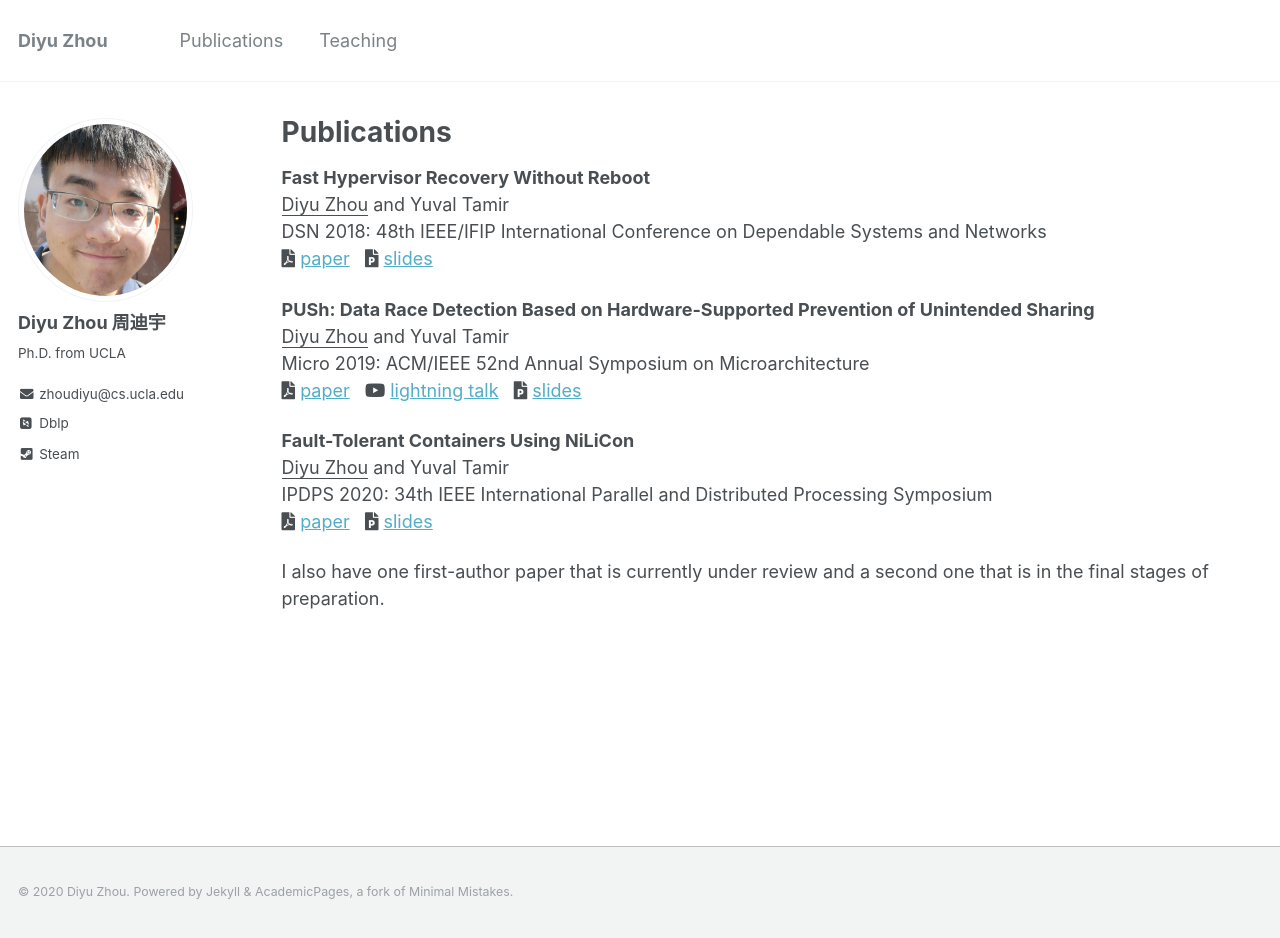
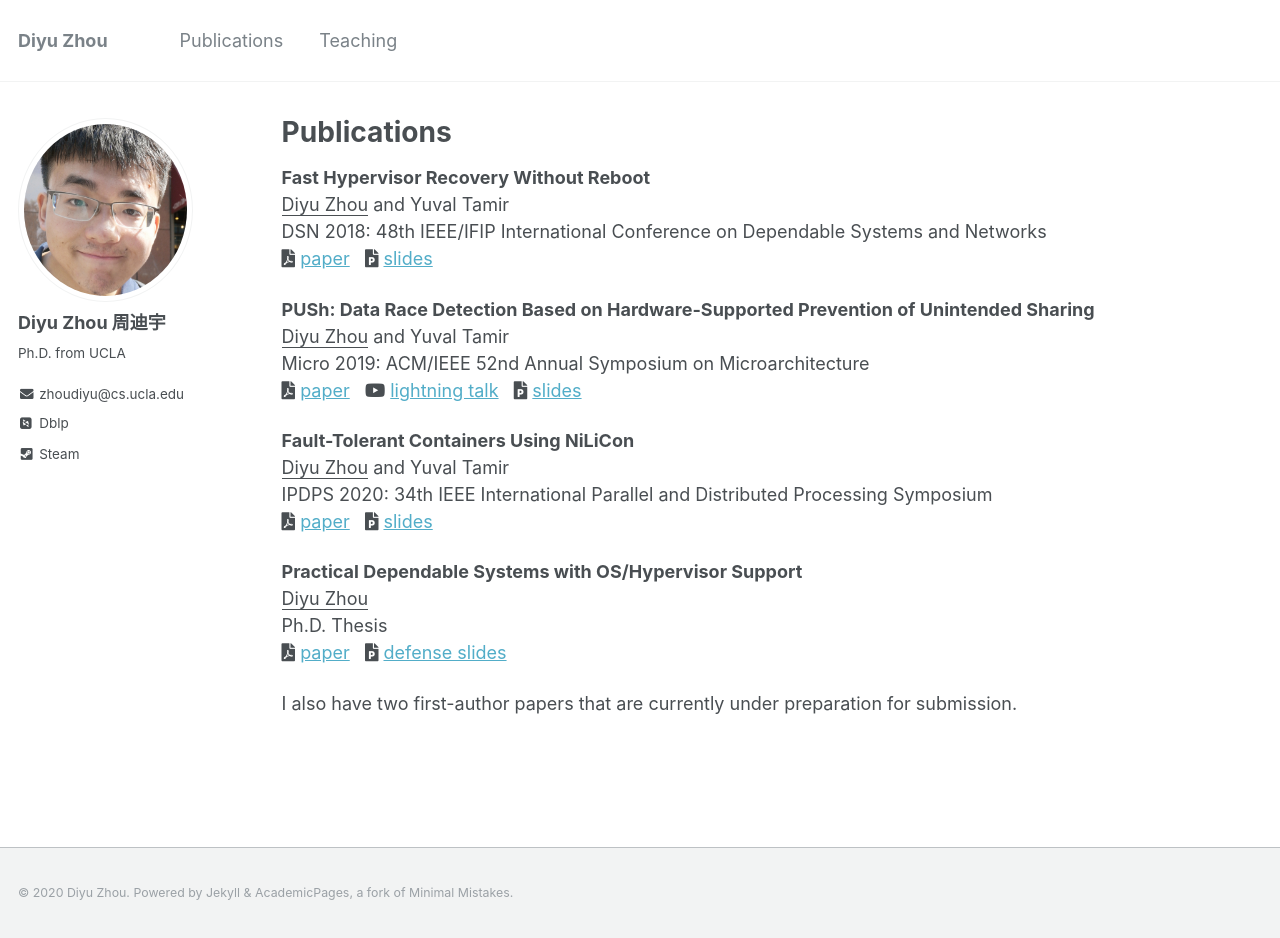
Before and after one commit to zhou-diyu/zhou-diyu.github.io, a Jekyll site: the page built from _pages/publications.md, in a window 1280 px wide and 938 px high. Built offline with Jekyll 4.4.1, drawn with Linux system fonts in a browser that asks for light colours; some web fonts are replaced.

Commit message:
Update publications.md

```diff
--- a/_pages/publications.md
+++ b/_pages/publications.md
@@ -23,7 +23,13 @@ IPDPS 2020: 34th IEEE International Parallel and Distributed Processing Symposiu
 <i class="fas fa-file-pdf" aria-hidden="true"></i> [paper](/files/ipdps20.pdf)
 &nbsp; <i class="fas fa-file-powerpoint"></i> [slides](/files/ipdps20.pptx)
 
-I also have one first-author paper that is currently under review and a second one that is in the final stages of preparation.
+**Practical Dependable Systems with OS/Hypervisor Support** \
+<ins>Diyu Zhou</ins> \
+Ph.D. Thesis \
+<i class="fas fa-file-pdf" aria-hidden="true"></i> [paper](/files/thesis.pdf)
+&nbsp; <i class="fas fa-file-powerpoint"></i> [defense slides](/files/defense.pptx)
+
+I also have two first-author papers that are currently under preparation for submission.
 
 <!---
 **HyCoR: Fault-Tolerant Replicated Containers Based on Checkpoint and Replay** \
```
